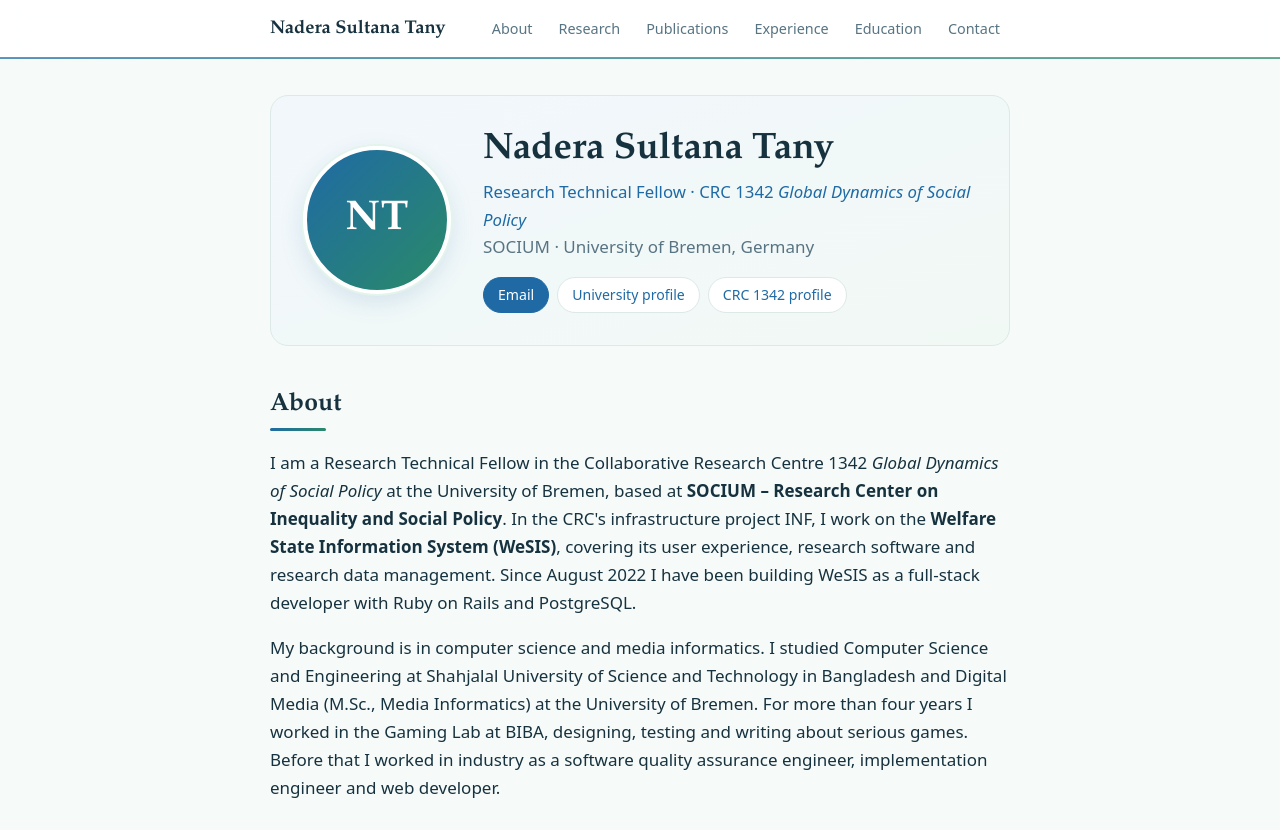
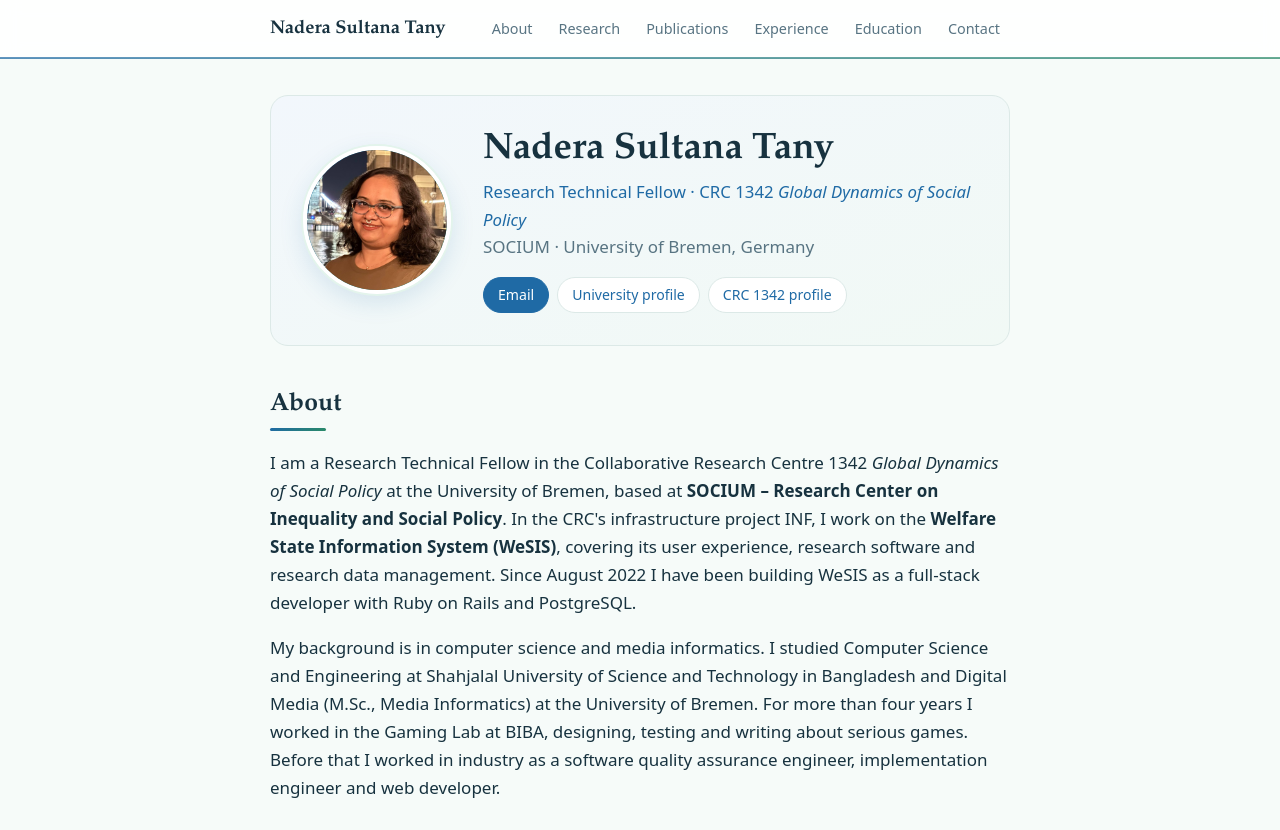
Before and after one commit to tuntany/tuntany.github.io, a plain HTML site: page index.html in a window 1280 px wide. Shown: the top 830 px of the page. Drawn offline with Linux system fonts and the light colour scheme.

Commit message:
Add portrait photo
Co-Authored-By: Claude Opus 5.5 <noreply@anthropic.com>

```diff
--- a/index.html
+++ b/index.html
@@ -27,9 +27,7 @@
   <main id="main" class="wrap">
     <!-- ============ INTRO ============ -->
     <section class="intro" id="top">
-      <!-- To use a photo: save it as photo.jpg in this folder, delete the div below and uncomment the img -->
-      <div class="portrait" aria-hidden="true">NT</div>
-      <!-- <img class="portrait" src="photo.jpg" alt="Portrait of Nadera Sultana Tany"> -->
+      <img class="portrait" src="photo.jpg" alt="Portrait of Nadera Sultana Tany" width="148" height="148">
       <div>
         <h1>Nadera Sultana Tany</h1>
         <p class="role">Research Technical Fellow · CRC 1342 <em>Global Dynamics of Social Policy</em></p>
```
Also changed, not shown: photo.jpg (added).
